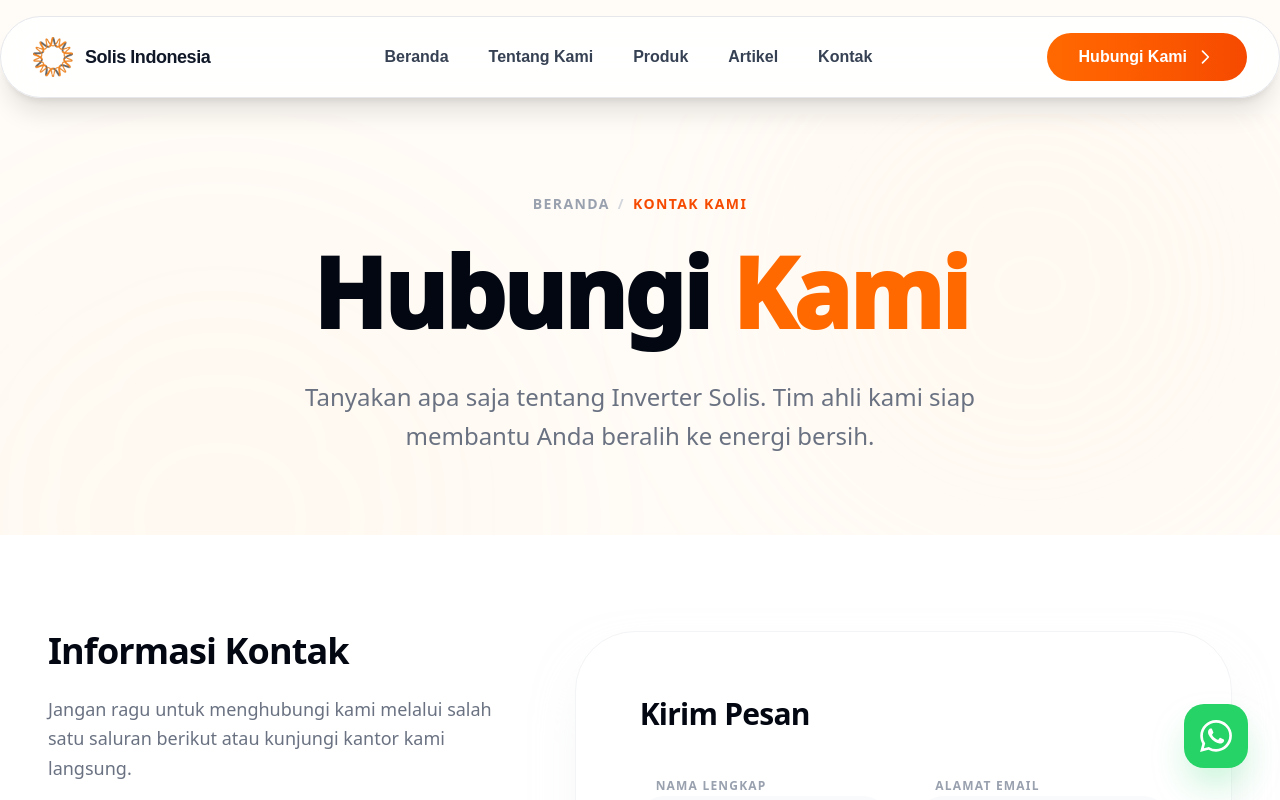
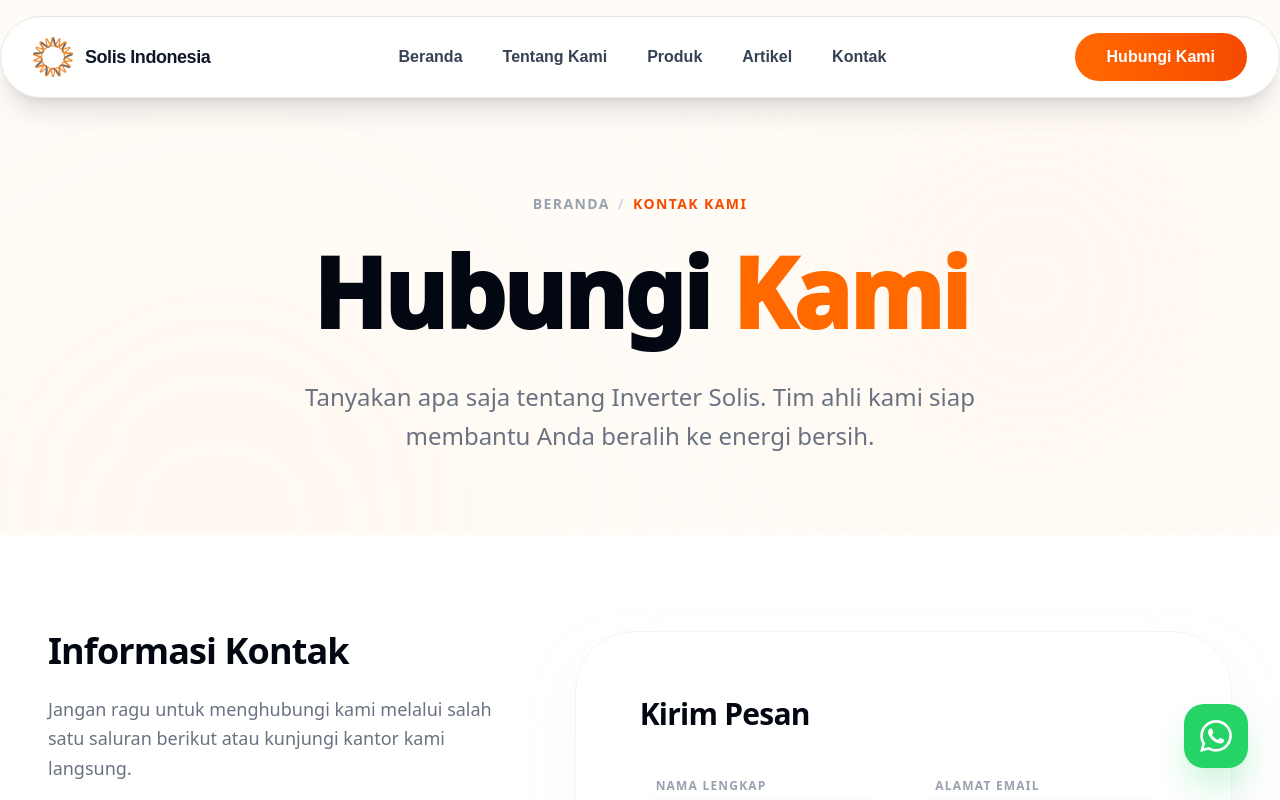
Before and after one commit to Julianarwansah/solisinverterindonesia, a Next.js app: page /kontak in a window 1280 px wide. Shown: the top 800 px of the page. Built offline with nearby package versions, Linux system fonts and the light colour scheme.

Commit message:
feat: add responsive Navigation component with desktop and mobile menu functionality.

```diff
--- a/components/Navigation.tsx
+++ b/components/Navigation.tsx
@@ -56,9 +56,6 @@
                             className="px-8 py-3 bg-gradient-to-r from-orange-500 to-orange-600 text-white font-bold rounded-full hover:shadow-2xl transition-all hover:-translate-y-1 text-base flex items-center gap-2 group"
                         >
                             Hubungi Kami
-                            <svg className="w-5 h-5 group-hover:translate-x-1 transition-transform" fill="none" stroke="currentColor" viewBox="0 0 24 24">
-                                <path strokeLinecap="round" strokeLinejoin="round" strokeWidth={2} d="M9 5l7 7-7 7" />
-                            </svg>
                         </a>
                     </div>
                 </nav>
```
